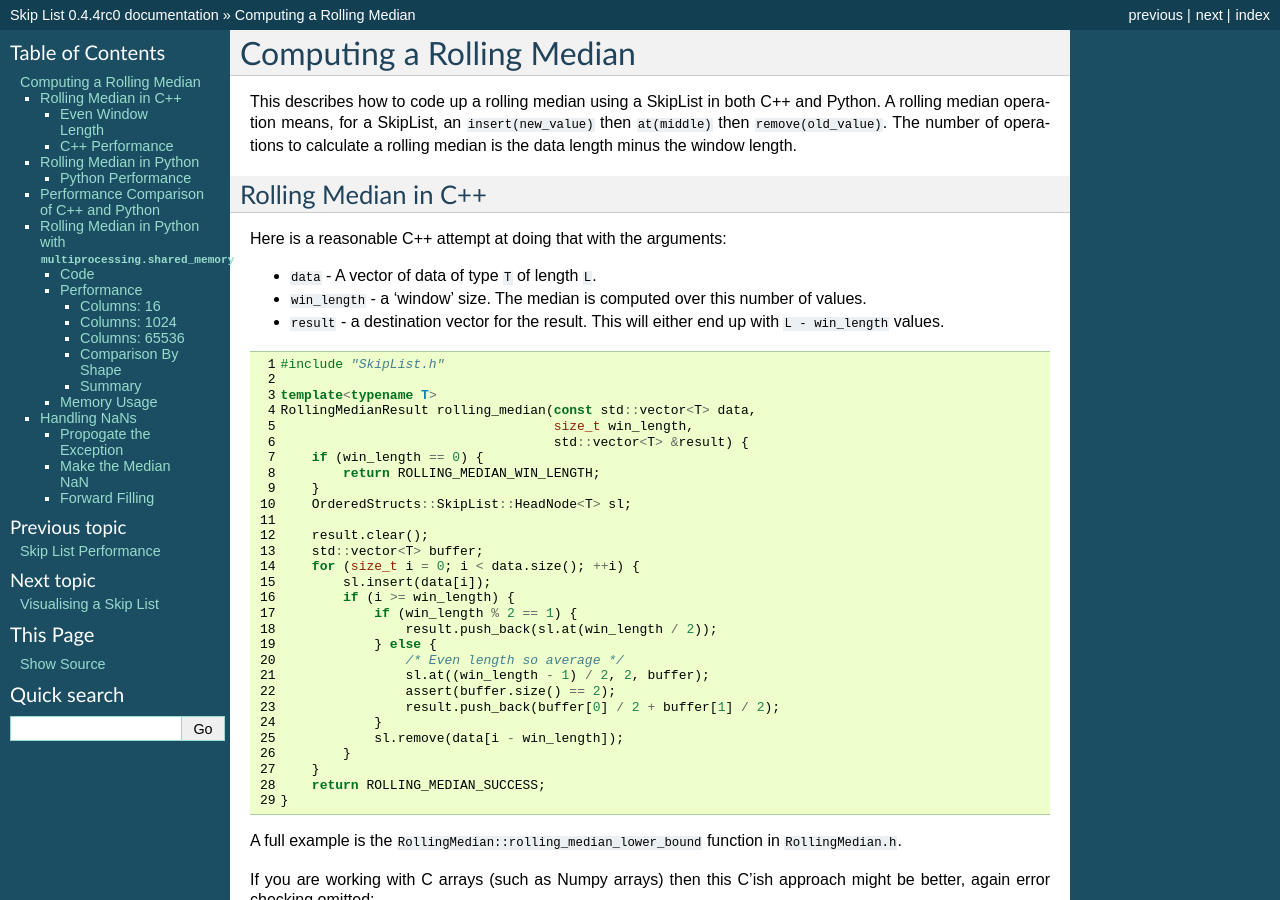
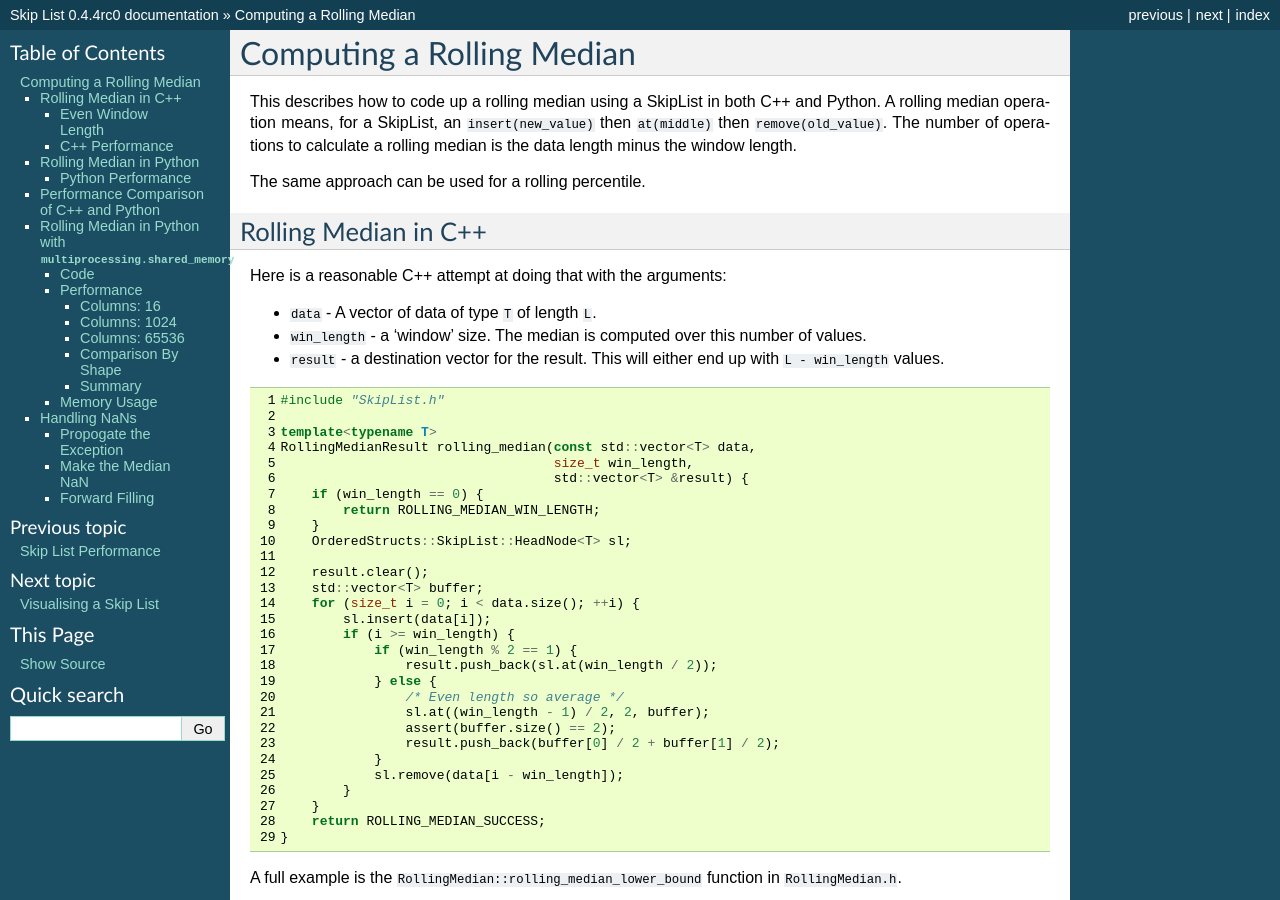
Before and after one commit to paulross/skiplist, a Sphinx documentation site: the page built from docs/source/rolling_median.rst, in a window 1280 px wide and 900 px high. Built offline with Sphinx 7.4.7, drawn with Linux system fonts in a browser that asks for light colours.

```diff
--- a/docs/source/rolling_median.rst
+++ b/docs/source/rolling_median.rst
@@ -6,6 +6,10 @@
 
 .. toctree::
     :maxdepth: 2
+
+.. index::
+    single: Rolling Median
+    single: Rolling Percentile
 
 .. _skiplist-rolling-median-label:
 
@@ -16,6 +20,12 @@ Computing a Rolling Median
 This describes how to code up a rolling median using a SkipList in both C++ and Python.
 A rolling median operation means, for a SkipList, an ``insert(new_value)`` then ``at(middle)`` then ``remove(old_value)``.
 The number of operations to calculate a rolling median is the data length minus the window length.
+
+The same approach can be used for a rolling percentile.
+
+
+.. index::
+    pair: Rolling Median; C++
 
 -----------------------------------------
 Rolling Median in C++
@@ -116,6 +126,9 @@ This is useful for, say, strings that can not be averaged.
 
 .. _rolling_median_cpp_performance-label:
 
+.. index::
+    pair: Rolling Median; C++ Performance
+
 C++ Performance
 -----------------------------------------
 
@@ -134,6 +147,8 @@ A window size of 1000 and 1m values (the size of the SkipList) takes around 750
 
 The test function is ``perf_roll_med_by_win_size()`` in ``src/cpp/test/test_performance.cpp``.
 
+.. index::
+    pair: Rolling Median; Python
 
 -----------------------------------------
 Rolling Median in Python
@@ -190,6 +205,8 @@ And the result will be:
 
 Of course this Python code could be made much faster by using a Python C Extension.
 
+.. index::
+    pair: Rolling Median; Python Performance
 
 .. _rolling_median_python_performance-label:
 
@@ -230,6 +247,9 @@ But Python has another trick up its sleeve that can make it outperform C++ decis
     [Continued on the next page]
 
     \pagebreak
+
+.. index::
+    pair: Rolling Median; Python with Shared Memory
 
 .. _rolling-median-mp-shared-memory-label:
 
@@ -553,6 +573,8 @@ This is the function that we are going to time so it includes:
 - Copying the output shared memory to a new numpy array.
 - Disposing of any temporaries.
 
+.. index::
+    pair: Rolling Median; Python with Shared Memory Performance
 
 Performance
 -----------------------------------------
@@ -997,6 +1019,9 @@ Values are in Mb.
 
     \pagebreak
 
+.. index::
+    pair: Rolling Median; Python, handling NaNs
+
 -----------------------------------------
 Handling NaNs
 -----------------------------------------
```
